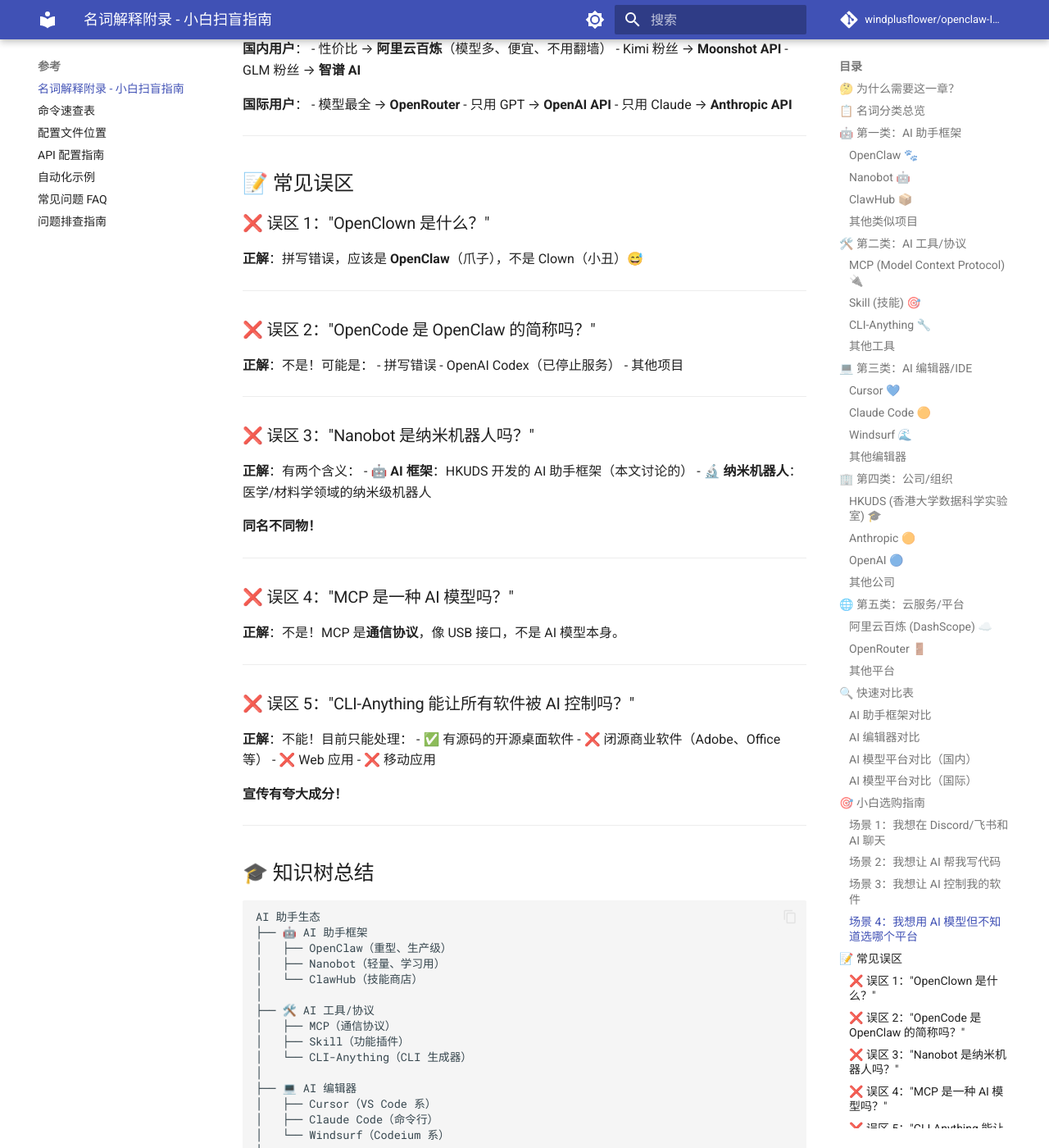
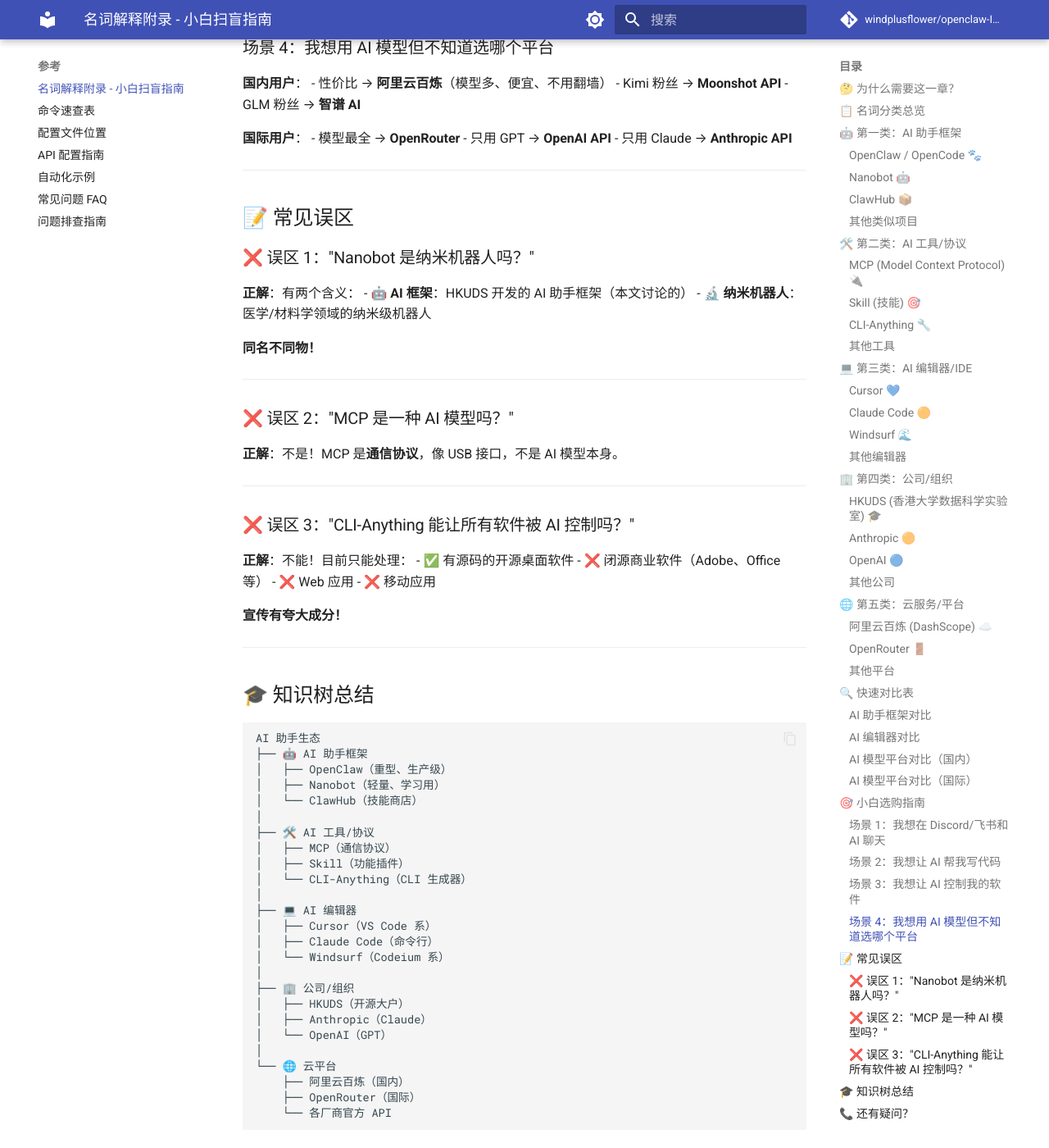
Before and after one commit to windplusflower/openclaw-Intro, an MkDocs documentation site: the page built from docs/03-reference/01-glossary.md, in a window 1280 px wide and 1400 px high, scrolled down 11498 px. Shown: the whole window at 82% size. Built offline with MkDocs 1.6.1 and Material for MkDocs 9.7.7, drawn with Linux system fonts in a browser that asks for light colours; comment, search, counter and statistics services are not loaded; some of the changed text lies outside the part shown.

Commit message:
docs: 修正 OpenCode 说明，删除拼写错误误区
- OpenCode 是 OpenClaw 的中文名/别名（同一个东西）
- 删除 OpenClown/OpenCode 拼写错误误区（不应该写进科普文档）
- 更新 OpenClaw 条目，添加别名说明
- 修正误区编号（1/2/3）

```diff
--- a/docs/03-reference/01-glossary.md
+++ b/docs/03-reference/01-glossary.md
@@ -85,8 +88,7 @@ AI 领域有太多相似的名词，小白很容易懵逼：
 | 名称 | 说明 | 状态 |
 |------|------|------|
 | **ClawLike** | 类似 OpenClaw 的框架（社区项目） | 小众 |
-| **OpenClown** | ⚠️ **拼写错误**，应该是 OpenClaw | 不存在 |
-| **OpenCode** | ⚠️ **拼写错误**，可能是 OpenClaw 或 OpenAI Codex | 不存在 |
+| **OpenCode** | OpenClaw 的中文名/别名 | 同个东西 |
 
 ---
 
@@ -396,20 +398,7 @@ AI 领域有太多相似的名词，小白很容易懵逼：
 
 ## 📝 常见误区
 
-### ❌ 误区 1："OpenClown 是什么？"
-**正解**：拼写错误，应该是 **OpenClaw**（爪子），不是 Clown（小丑）😅
-
----
-
-### ❌ 误区 2："OpenCode 是 OpenClaw 的简称吗？"
-**正解**：不是！可能是：
-- 拼写错误
-- OpenAI Codex（已停止服务）
-- 其他项目
-
----
-
-### ❌ 误区 3："Nanobot 是纳米机器人吗？"
+### ❌ 误区 1："Nanobot 是纳米机器人吗？"
 **正解**：有两个含义：
 - 🤖 **AI 框架**：HKUDS 开发的 AI 助手框架（本文讨论的）
 - 🔬 **纳米机器人**：医学/材料学领域的纳米级机器人
@@ -418,12 +407,12 @@ AI 领域有太多相似的名词，小白很容易懵逼：
 
 ---
 
-### ❌ 误区 4："MCP 是一种 AI 模型吗？"
+### ❌ 误区 2："MCP 是一种 AI 模型吗？"
 **正解**：不是！MCP 是**通信协议**，像 USB 接口，不是 AI 模型本身。
 
 ---
 
-### ❌ 误区 5："CLI-Anything 能让所有软件被 AI 控制吗？"
+### ❌ 误区 3："CLI-Anything 能让所有软件被 AI 控制吗？"
 **正解**：不能！目前只能处理：
 - ✅ 有源码的开源桌面软件
 - ❌ 闭源商业软件（Adobe、Office 等）
```
Also changed, not shown: other parts of docs/03-reference/01-glossary.md (+4 -1 lines).
